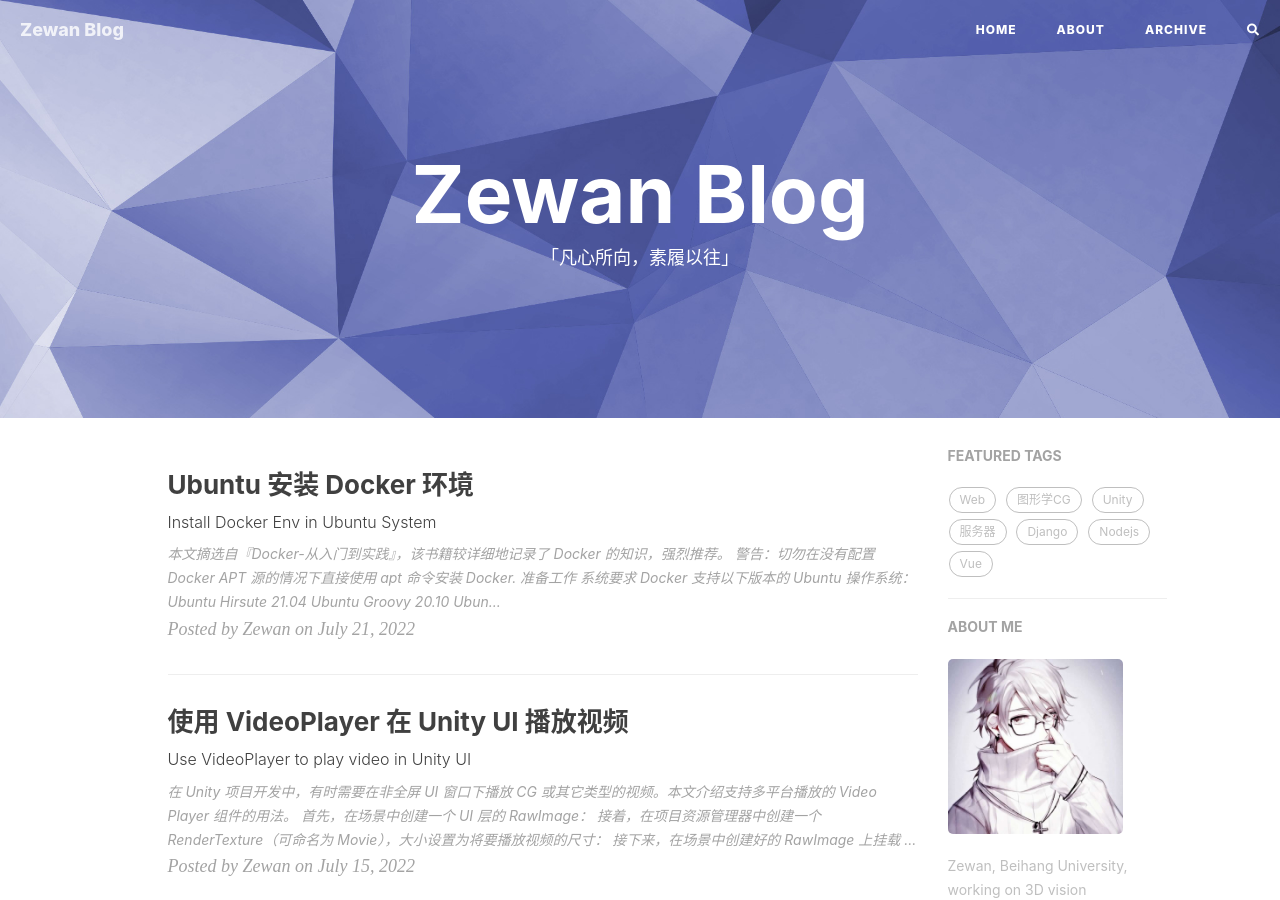
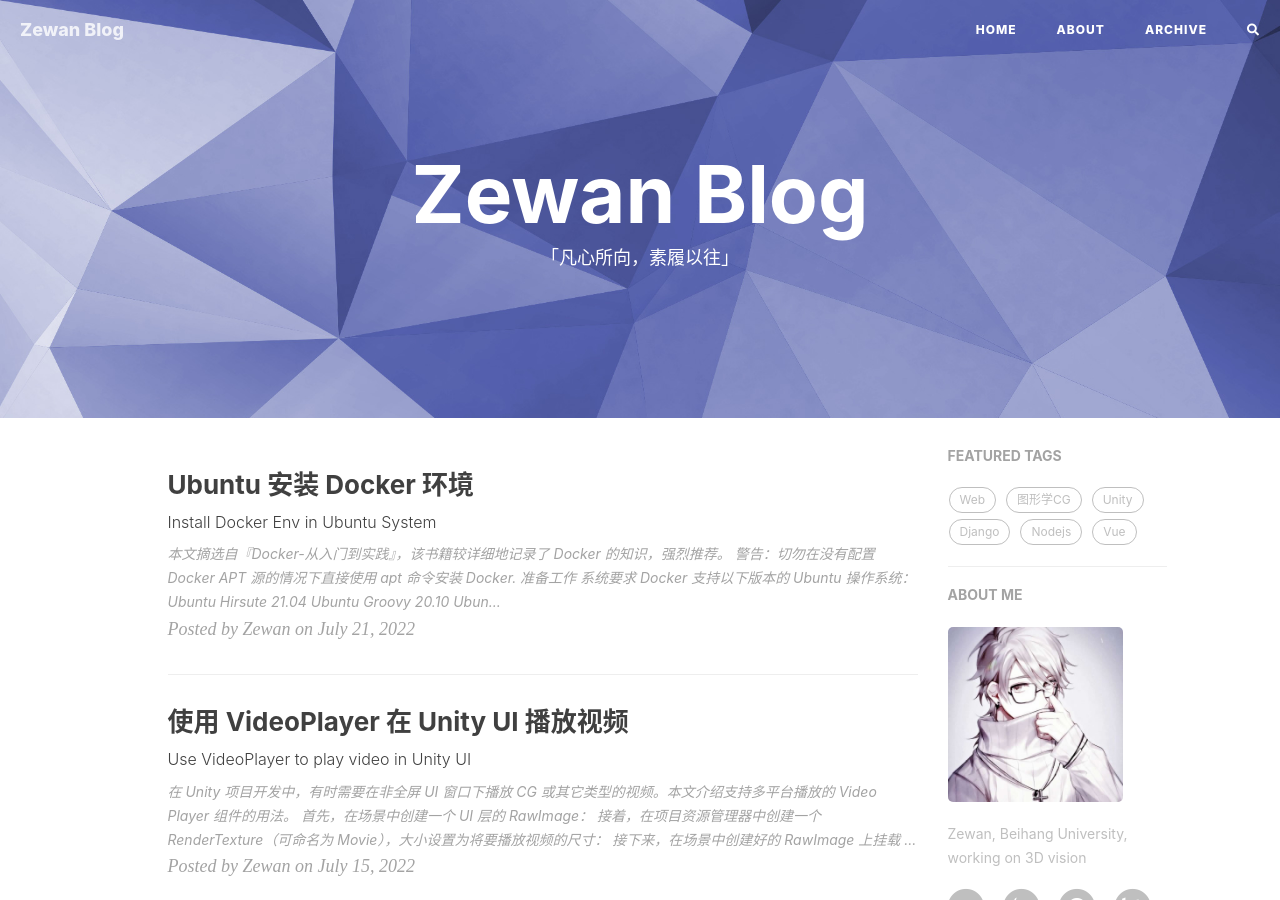
Before and after one commit to ZewanHuang/zewan-blog, a Jekyll site: the page built from index.html, in a window 1280 px wide and 900 px high. Built offline with Jekyll 4.4.1, drawn with Linux system fonts in a browser that asks for light colours; some web fonts are replaced; the list of posts is cut into pages by our own code; comment, search, counter and statistics services are not loaded.

```diff
--- a/_posts/web/2022-05-02-server-mysql.md
+++ b/_posts/web/2022-05-02-server-mysql.md
@@ -10,7 +10,7 @@
 target: _blank
 tags:
     - Web
-    - 服务器
+    - MySQL
 ---
 
 在 Web 项目中，我们需要使用到远程数据库，开发阶段也需要连接并查看数据库的状况。腾讯云、阿里云等云平台提供了远程数据库，可直接使用；当然也可以自己在部署 Web 的服务器上安装数据库，将其配置为远程数据库，供 Web 应用使用。
```
Also changed, not shown: _posts/web/2021-06-24-deploy-django-vue.md (+1 -1 lines).
